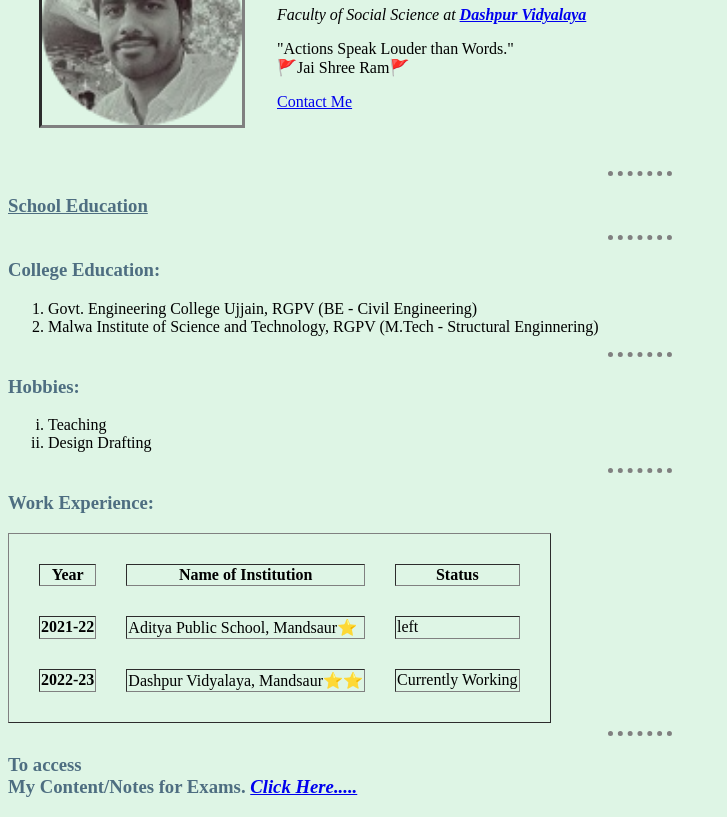
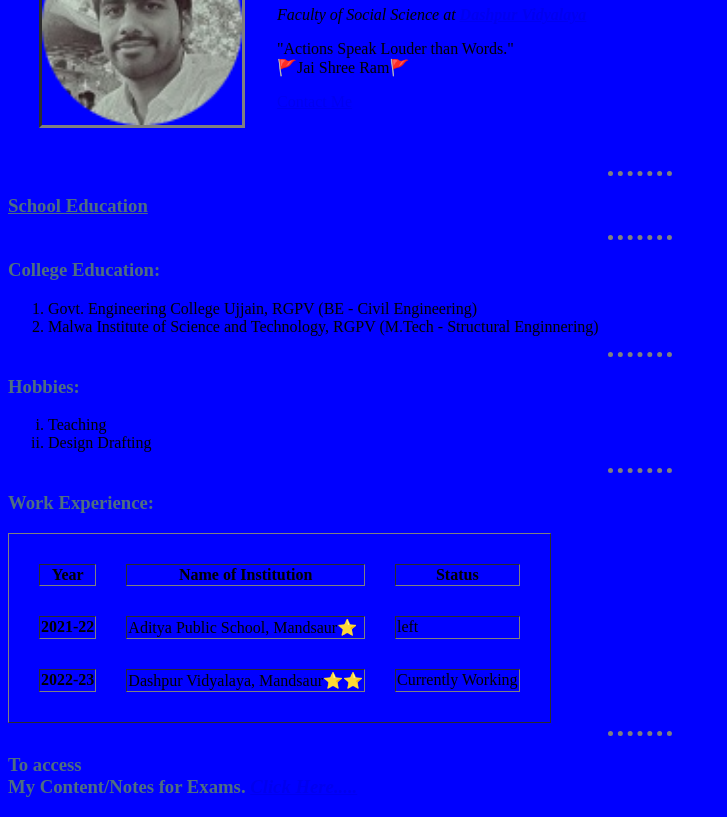
Before and after one commit to Sachin-Kumawat/Portfolio, a plain HTML site: page index.html in a window 1280 px wide. Shown: the part 117-934 px from the top of the page, without its empty margins (0-727 px from the left). Drawn offline with Linux system fonts and the light colour scheme.

Commit message:
background color change

```diff
--- a/css/style.css
+++ b/css/style.css
@@ -1,5 +1,5 @@
 body{
-    background-color:#DEF5E5;
+    background-color:blue;
 }
 
 hr{
```
